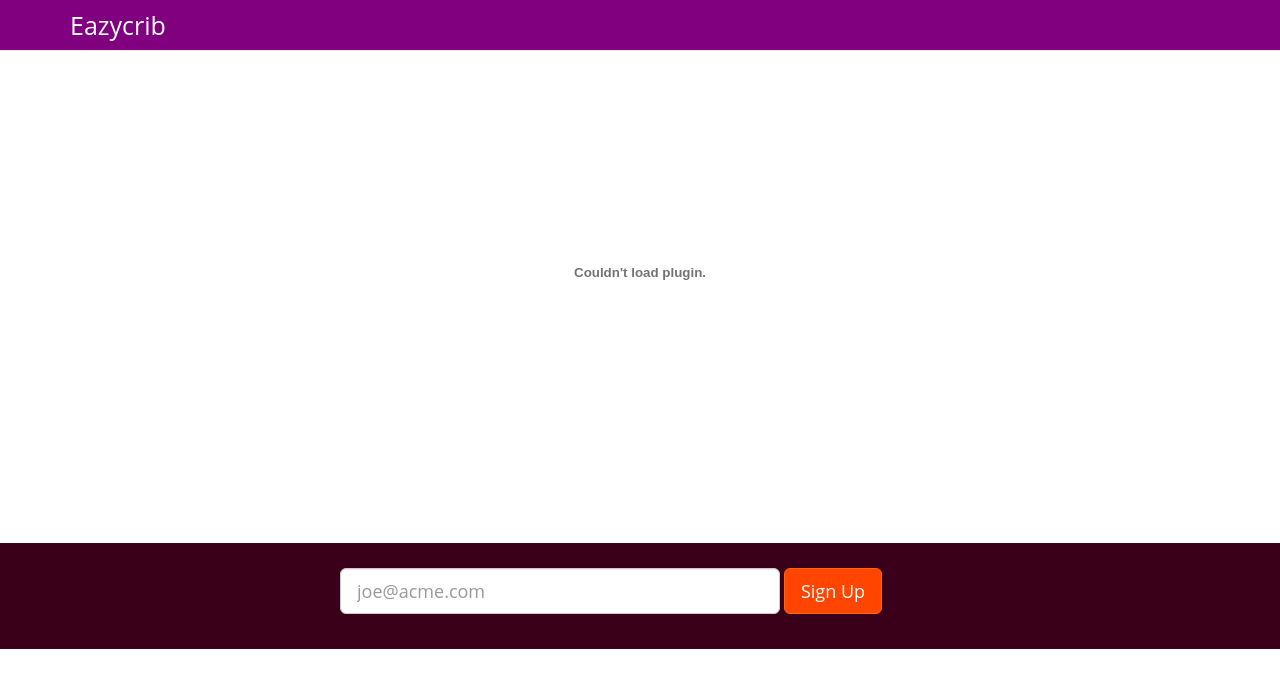
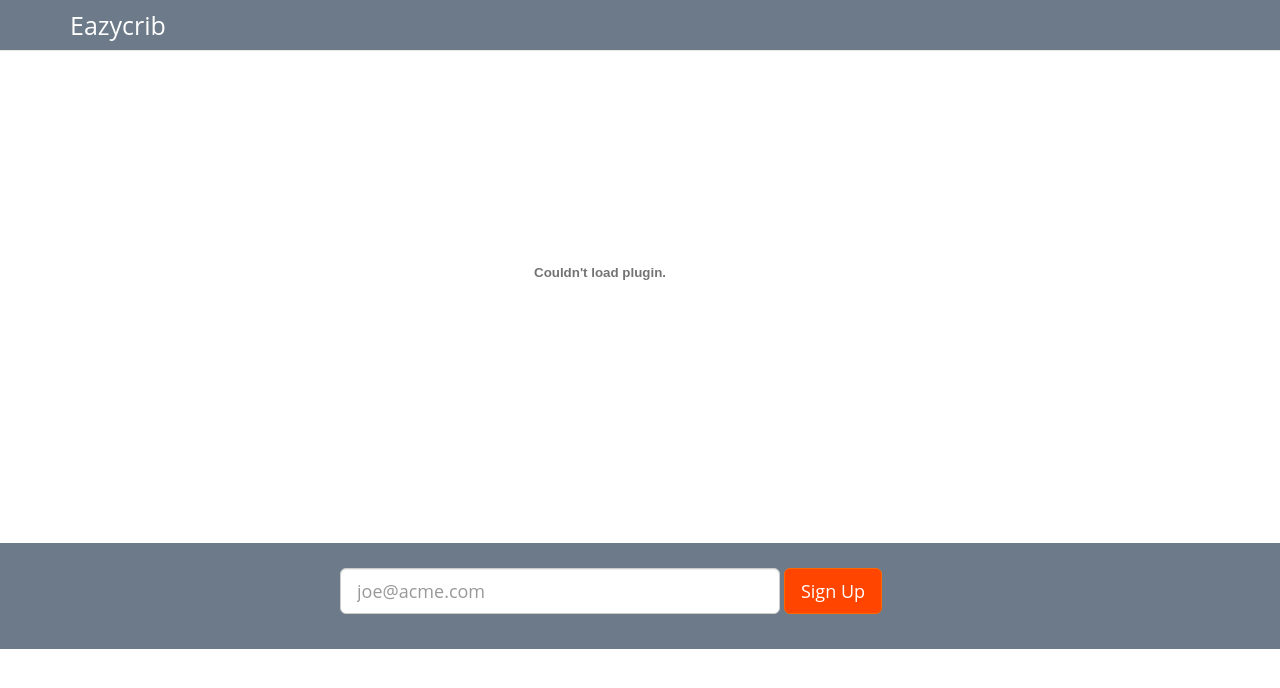
Before and after one commit to bernardAdark/eazycrib, a PHP site: page / in a window 1280 px wide; the page is wider, and only the part inside the window is pictured. Shown: the top 688 px of that part. Run offline with PHP 8.4, Linux system fonts and the light colour scheme; some libraries are stand-ins or nearby versions.

Commit message:
Change color

```diff
--- a/css/style.css
+++ b/css/style.css
@@ -14,7 +14,7 @@ h2 {
 	text-align: center;
 }
 .navbar-default {
-    background-color: #800080;
+    background-color: #6C7A89;
 }
 .navbar-default .navbar-brand {
     color: #fff;
@@ -58,7 +58,7 @@ h2 #signup-success #signup-error {
     right: 0;
     left: 0;
 	width: 1300px;
-	background-color: #3a001a;
+	background-color: #6C7A89;
 	padding: 20px;
 	margin: 0;
 }
--- a/home.html
+++ b/home.html
@@ -18,6 +18,7 @@
   <body>
 
     <!-- Static navbar -->
+     <div class="container-fluid">
     <nav class="navbar navbar-default navbar-fixed-top">
       <div class="container">
         <div class="navbar-header">
@@ -32,7 +33,7 @@
       </div>
     </nav>
 
-    <div class="container">
+    <div class="container-fluid">
         <div class="row allowance">
           <div class="col-xs-12 col-sm-6 col-md-8">
               <embed class="spacing" src="play/pickup4.swf">
@@ -56,6 +57,7 @@
             </div>
           </div>
         </div>
+    </div>
     </div>
 
     <!-- Bootstrap core JavaScript
```
